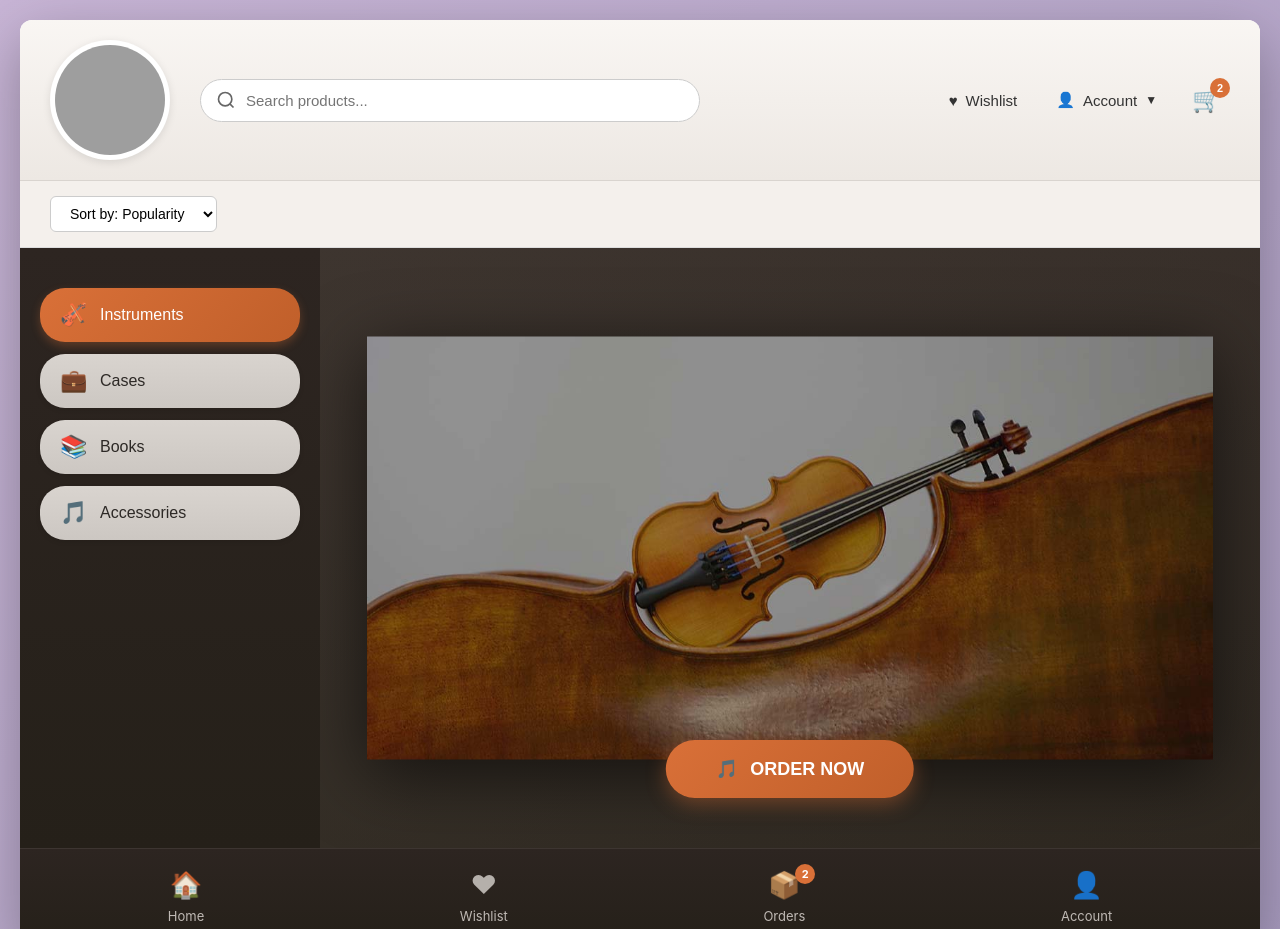
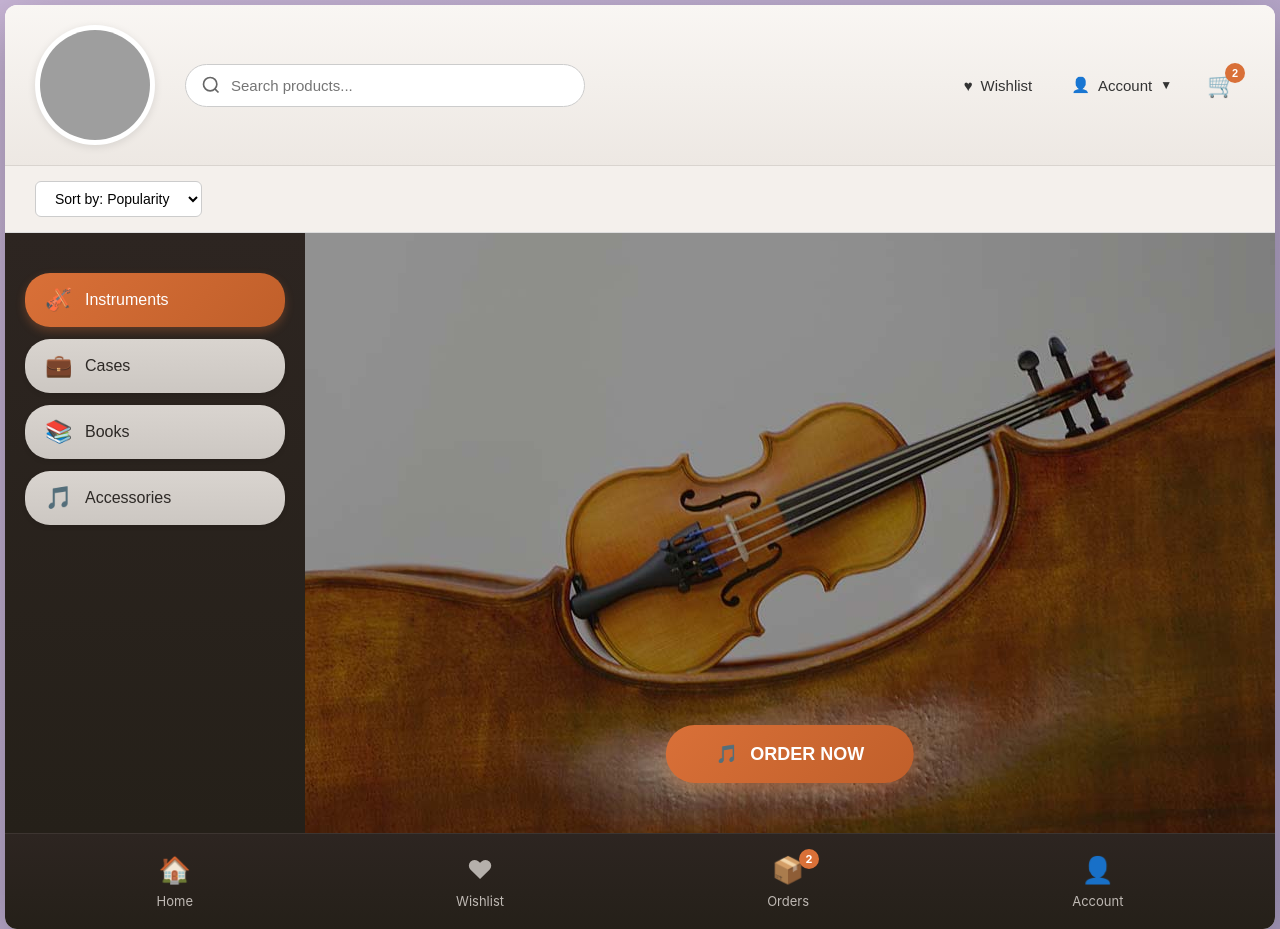
Before and after one commit to giftmuwele/Violin-Store-dolce_vita, a website: page Front-end/dolce-implementation.html in a window 1280 px wide. Shown: the top 929 px of the page. Drawn offline with Linux system fonts and the light colour scheme; grey boxes are pictures that could not be loaded.

Commit message:
Css background padding

```diff
--- a/Front-end/style.css
+++ b/Front-end/style.css
@@ -11,7 +11,7 @@ body {
   display: flex;
   justify-content: center;
   align-items: center;
-  padding: 20px;
+  padding: 5px;
 }
 
 .app-container {
@@ -50,12 +50,12 @@ body {
 
 .search {
   flex: 1;
-  max-width: 500px;
+  max-width: 400px;
 }
 
 .search input {
   width: 100%;
-  padding: 12px 15px 12px 45px;
+  padding: 12px 20px 12px 45px;
   border: 1px solid #ccc;
   border-radius: 25px;
   font-size: 15px;
@@ -194,13 +194,12 @@ body {
 
 .hero-image {
   position: absolute;
-  top: 50%;
-  left: 50%;
-  transform: translate(-50%, -50%);
-  width: 90%;
-  max-width: 950px;
-  height: auto;
-  object-fit: contain;
+  top: 0;
+  left: 0;
+  width: 100%;
+  height: 100%;
+  object-fit: cover;
+  object-position: center;
   filter: drop-shadow(0 15px 35px rgba(0, 0, 0, 0.6));
 }
 
```
